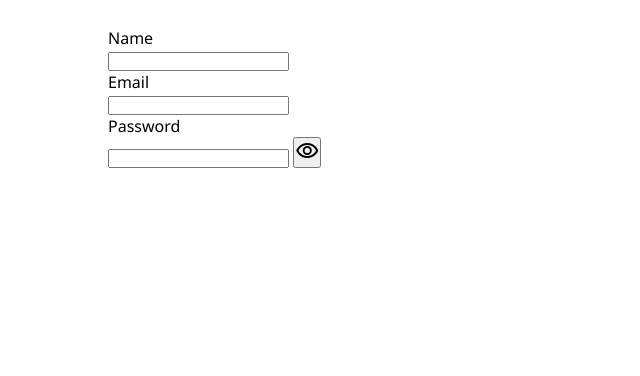
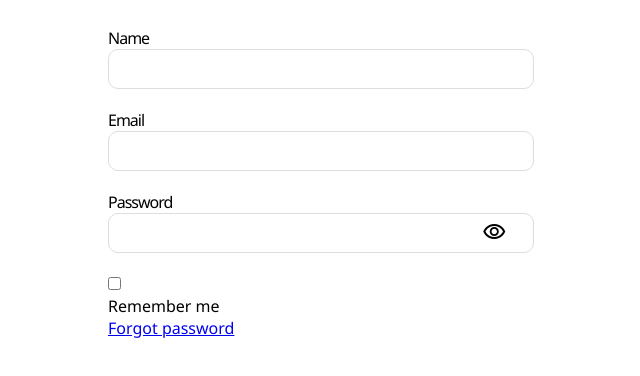
Before and after one commit to godriceeichie/Javascript-Assignment, a plain HTML site: page Javascript Form Assignment/index.html in a window 1280 px wide. Shown: the part 128-504 px from the top of the page, without its empty margins (228-868 px from the left). Drawn offline with nearby package versions, Linux system fonts and the light colour scheme.

Commit message:
Styled the name, email and password text box

```diff
--- a/Javascript Form Assignment/index.html
+++ b/Javascript Form Assignment/index.html
@@ -20,7 +20,7 @@
         <form action="">
             <div class="name-container">
                 <label for="name">Name</label>
-                <div>
+                <div class="name">
                     <input type="text" name="" id="name">
                 </div>
             </div>
@@ -34,14 +34,25 @@
                 <label for="password">Password</label>
                 <div class="password">
                     <input type="password" name="" id="password">
-                    <button>
+                    <button class="visibility">
                         <span class="material-symbols-outlined">
                             visibility
+                        </span>
+                        <span class="material-symbols-outlined visibility-off">
+                            visibility_off
                         </span>
                     </button>
                 </div>
             </div>
+            <div class="options">
+                <div>
+                    <input type="checkbox" name="" id="">
+                    <p>Remember me</p>
+                </div>
+                <a href="#">Forgot password</a>
+            </div>
         </form>
     </div>
+    <script src="script.js"></script>
 </body>
 </html>
--- a/Javascript Form Assignment/style.css
+++ b/Javascript Form Assignment/style.css
@@ -22,6 +22,10 @@ body{
 
 header h1{
     margin-bottom: 10px;
+    /* background-image: linear-gradient(90deg, #5DA7DB, rgb(121, 120, 255), rgba(121, 120, 255, .5));
+    display: inline-block;
+    -webkit-background-clip: text; */
+    /* color: transparent; */
 }
 
 header p{
@@ -33,3 +37,50 @@ header p{
 form{
     padding-block: 30px;
 }
+
+form>div{
+    display: flex;
+    flex-direction: column;
+}
+
+label{
+    font-weight: 500;
+    letter-spacing: -1px;
+}
+
+.name-container, .email-container, .password-container{
+    width: 100%;
+    height: 100%;
+    margin-bottom: 20px;
+}
+
+.name, .email, .password{
+    width: 70%;
+    height: 40px;
+    /* background-color: red; */
+    border: 1px solid #ddd;
+    border-radius: 10px;
+    padding-inline: 10px;
+}
+
+.password{
+    display: flex;
+    align-items: center;
+}
+
+#name, #email, #password{
+    width: 90%;
+    height: 100%;
+    border: none;
+    outline: none;
+    font-size: 16px;
+}
+
+.visibility{
+    border: none;
+    background: none;
+}
+
+.visibility-off{
+    display: none;
+}
```
Also changed, not shown: Javascript Form Assignment/script.js (added).
